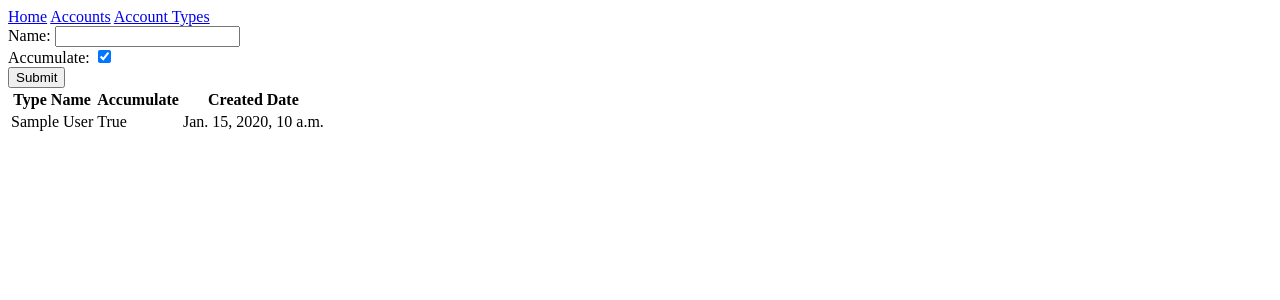
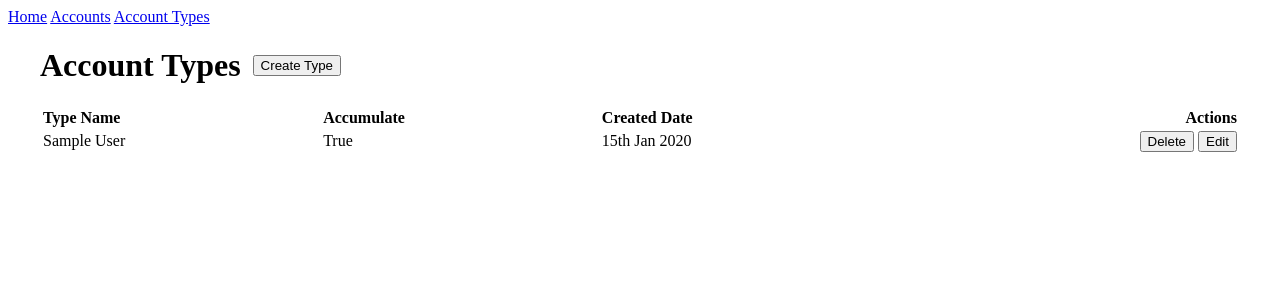
Before and after one commit to JD2410/Finances, a Django app: page /settings/type in a window 1280 px wide. Shown: the top 300 px of the page. Run offline with Django 5.2, Linux system fonts and the light colour scheme; tables that the repository leaves empty hold one stand-in row (values such as "Sample post").

Commit message:
added edit and delete on account type - home null account type handling

```diff
--- a/finances/accSavings/models.py
+++ b/finances/accSavings/models.py
@@ -5,7 +5,7 @@ from accountType.models import Type
 
 class Accounts(models.Model):
     name = models.CharField(max_length=255, default="Savings Account")
-    accountType = models.ForeignKey(Type, on_delete=models.PROTECT, related_name='AccountType')
+    accountType = models.ForeignKey(Type, on_delete=models.SET_NULL, null=True, related_name='AccountType')
     created_at = models.DateTimeField(auto_now_add=True)
 
     def __str__(self):
--- a/finances/accountType/views.py
+++ b/finances/accountType/views.py
@@ -1,4 +1,6 @@
 from django.shortcuts import render
+from django.contrib import messages
+
 from .forms import TypeForm
 from .models import Type
 
@@ -8,9 +10,31 @@ def index(request):
     createForm = TypeForm()
 
     if request.method == 'POST':
-        formCheck = TypeForm(request.POST)
-        if formCheck.is_valid():
-            formCheck.save()
+        if 'typeId' in request.POST:
+            print(request.POST)
+            accumulate = False
+            if 'accumulate' in request.POST:
+                accumulate = True
+            try:
+                getUpdateForm = Type.objects.get(id=request.POST['typeId'])
+                getUpdateForm.name = request.POST['name']
+                getUpdateForm.accumulate = bool(accumulate)
+                getUpdateForm.save()
+                messages.success(request, "Account type updated")
+            except Type.DoesNotExist:
+                messages.warning(request, "Could not be found")
+        elif 'deleteId' in request.POST:
+            try:
+                getRecord = Type.objects.get(id=request.POST['deleteId'])
+                getRecord.delete()
+                messages.warning(request, "Account Type successfully deleted")
+            except Type.DoesNotExist:
+                messages.warning(request, "Account Type doesn't exist")
+
+        else:
+            formCheck = TypeForm(request.POST)
+            if formCheck.is_valid():
+                formCheck.save()
 
 
     accountTypes = Type.objects.all()
--- /dev/null
+++ b/finances/static/settings/accountType/scripts.js
@@ -0,0 +1,53 @@
+window.addEventListener("load", e => {
+    type.update.init();
+    type.delete.init()
+})
+
+type = {
+    'update': {
+        init() {
+            const $updateButton = document.querySelectorAll('.update-type')
+            $updateButton.forEach(button => {
+                button.addEventListener('click', () => {
+                    const value = this.getValues(button.dataset.value)
+                    this.udpateForm(value)
+                })
+            })
+        },
+        getValues(which) {
+            const $values = document.getElementById('record_' + which)
+            let obj = {
+                'id': which,
+                'name': $values.querySelector('.name').dataset.value,
+                'accumulate': $values.querySelector('.accumulate').dataset.value.toLowerCase(),
+            }
+            return obj
+        },
+        udpateForm(what) {
+            $form = document.getElementById('updateType')
+            $form.querySelector('input[name=typeId]').value = what.id
+            $form.querySelector('input[name=name]').value = what.name
+            $accumulatedCheckbox = $form.querySelector('input[name=accumulate]')
+            $accumulatedCheckbox.removeAttribute('checked')
+            if (what.accumulate == 'true') {
+                $accumulatedCheckbox.checked = true
+            } else {
+                $accumulatedCheckbox.checked = false
+            }
+            $form.classList.add('show')
+        }
+    },
+    'delete': {
+        init() {
+            const $updateButton = document.querySelectorAll('.delete-type')
+            $updateButton.forEach(button => {
+                button.addEventListener('click', e => {
+                    e.preventDefault();
+                    $form = document.getElementById('deleteType')
+                    $form.querySelector('input[name=deleteId]').value = button.dataset.value
+                    $form.submit();
+                })
+            })
+        }
+    }
+}
--- /dev/null
+++ b/finances/static/settings/accountType/styles.css
@@ -0,0 +1,14 @@
+.account_types {
+    width: 100%;
+
+    table {
+        width: 100%;
+        td, th {
+            text-align: left;
+        }
+        td:last-child, th:last-child {
+            text-align: right;
+        }
+    }
+
+}
--- a/finances/templates/dashboard.html
+++ b/finances/templates/dashboard.html
@@ -13,6 +13,7 @@
     <script src="{% static 'home/scripts.js' %}?{% now "U" %}"></script>
 </head>
 <body class="home">
+    {% include "_partials/errors.html" %}
     {% include "_partials/header.html" %}
     <div class="container">
         <div>
--- a/finances/templates/settings/accounttype.html
+++ b/finances/templates/settings/accounttype.html
@@ -11,19 +11,22 @@
 
     <link rel="stylesheet" href="{% static 'modal/styles.css' %}?{% now "U" %}">
     <script src="{% static 'modal/scripts.js' %}?{% now "U" %}"></script>
+
+    <link rel="stylesheet" href="{% static 'settings/accountType/styles.css' %}?{% now "U" %}">
+    <script src="{% static 'settings/accountType/scripts.js' %}?{% now "U" %}"></script>
 </head>
 <body>
     {% include "_partials/header.html" %}
     {% include "_partials/errors.html" %}
 
-    {% if createFrom %}
-        <form action="" method="post">
-            {% csrf_token %}
-            {{ createFrom }}
-            <input type="submit" name="createType">
-        </form>
-    {% endif %}
-
+    <div class="container">
+        <div class="page-header">
+            <div>
+                <h1>Account Types</h1>
+                <button class='open-modal' data-modal="createType">Create Type</button>
+            </div>
+        </div>
+        <div class="account_types">
             {% if types %}
                 <table>
                     <thead>
@@ -31,14 +34,19 @@
                             <th>Type Name</th>
                             <th>Accumulate</th>
                             <th>Created Date</th>
+                            <th>Actions</th>
                         </tr>
                     </thead>
                     <tbody>
                     {% for type in types %}
-                <tr>
-                    <td>{{ type.name }}</td>
-                    <td>{{ type.accumulate }}</td>
-                    <td>{{ type.created_at }}</td>
+                        <tr id="record_{{ type.id }}">
+                            <td class="name" data-value="{{ type.name }}">{{ type.name }}</td>
+                            <td class="accumulate" data-value="{{ type.accumulate }}">{{ type.accumulate }}</td>
+                            <td>{{ type.created_at|date:"jS M Y" }}</td>
+                            <td>
+                                <button class="delete-type" data-value="{{ type.id }}">Delete</button>
+                                <button class="update-type" data-value="{{ type.id }}">Edit</button>
+                            </td>
                         </tr>
                     {% endfor %}
                     </tbody>
@@ -46,5 +54,31 @@
             {% else %}
                 <p>No Types availalbe</p>
             {% endif %}
+        </div>
+    </div>
+
+    {% if createFrom %}
+    <div class="modal" id="createType">
+        <form action="" method="post">
+            <div class="form-header">Add Account Type</div>
+            {% csrf_token %}
+            {{ createFrom }}
+            <input type="submit" name="createType">
+        </form>
+    </div>
+    <div class="modal" id="updateType">
+        <form action="" method="post">
+            <div class="form-header">Update Account Type</div>
+            {% csrf_token %}
+            {{ createFrom }}
+            <input type="hidden" name="typeId">
+            <input type="submit" name="updateType">
+        </form>
+    </div>
+    <form action="" method="post" id="deleteType">
+        {% csrf_token %}
+        <input type="hidden" name="deleteId">
+    </form>
+    {% endif %}
 </body>
 </html>
```
Also changed, not shown: finances/dashboard/views.py (+58 -50 lines), finances/static/investment/styles.css (deleted, +0 -16 lines), finances/templates/investments.html (deleted, +0 -113 lines), finances/accSavings/migrations/0004_alter_accounts_accounttype.py (added). Lines whose indentation alone changed are shown as unchanged.
